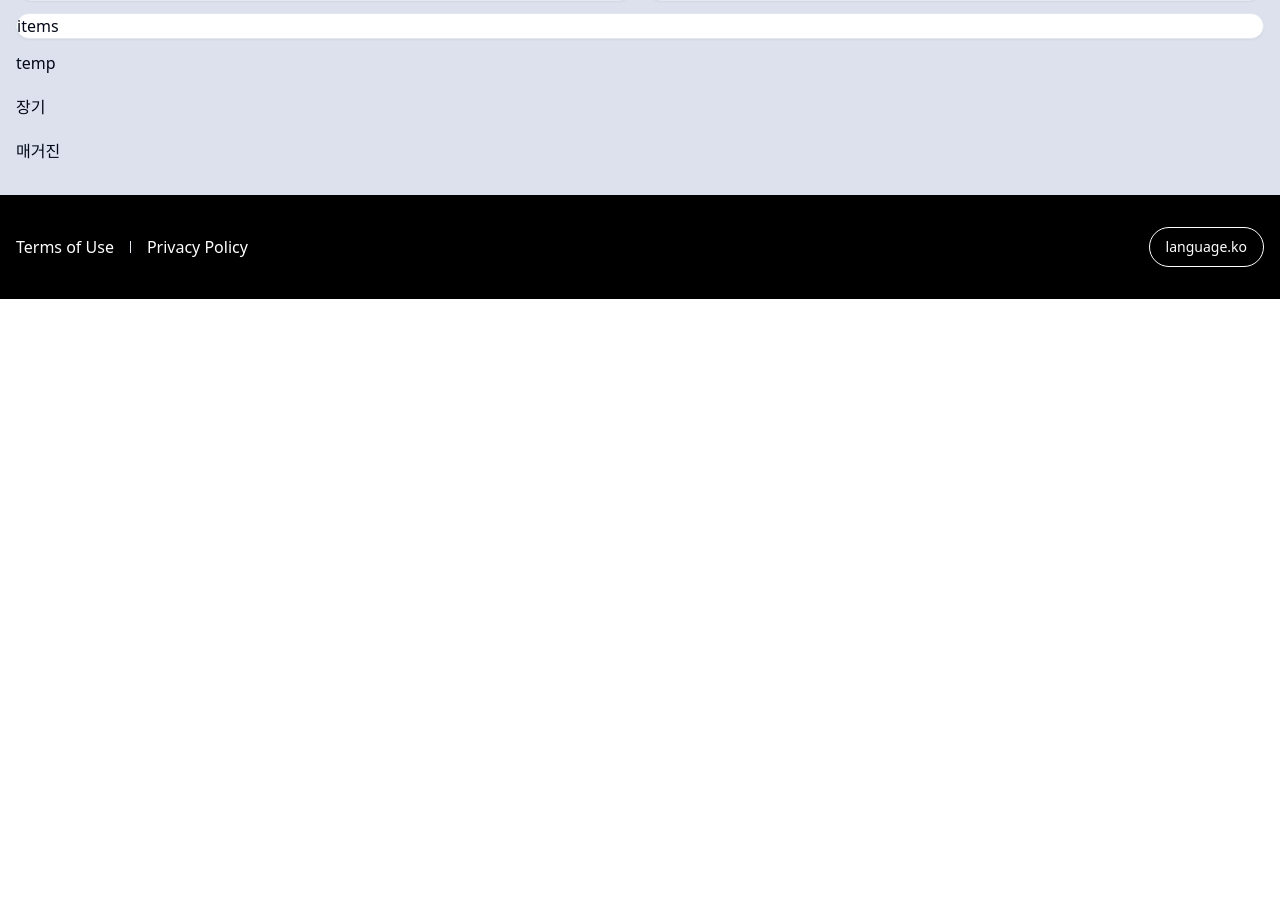
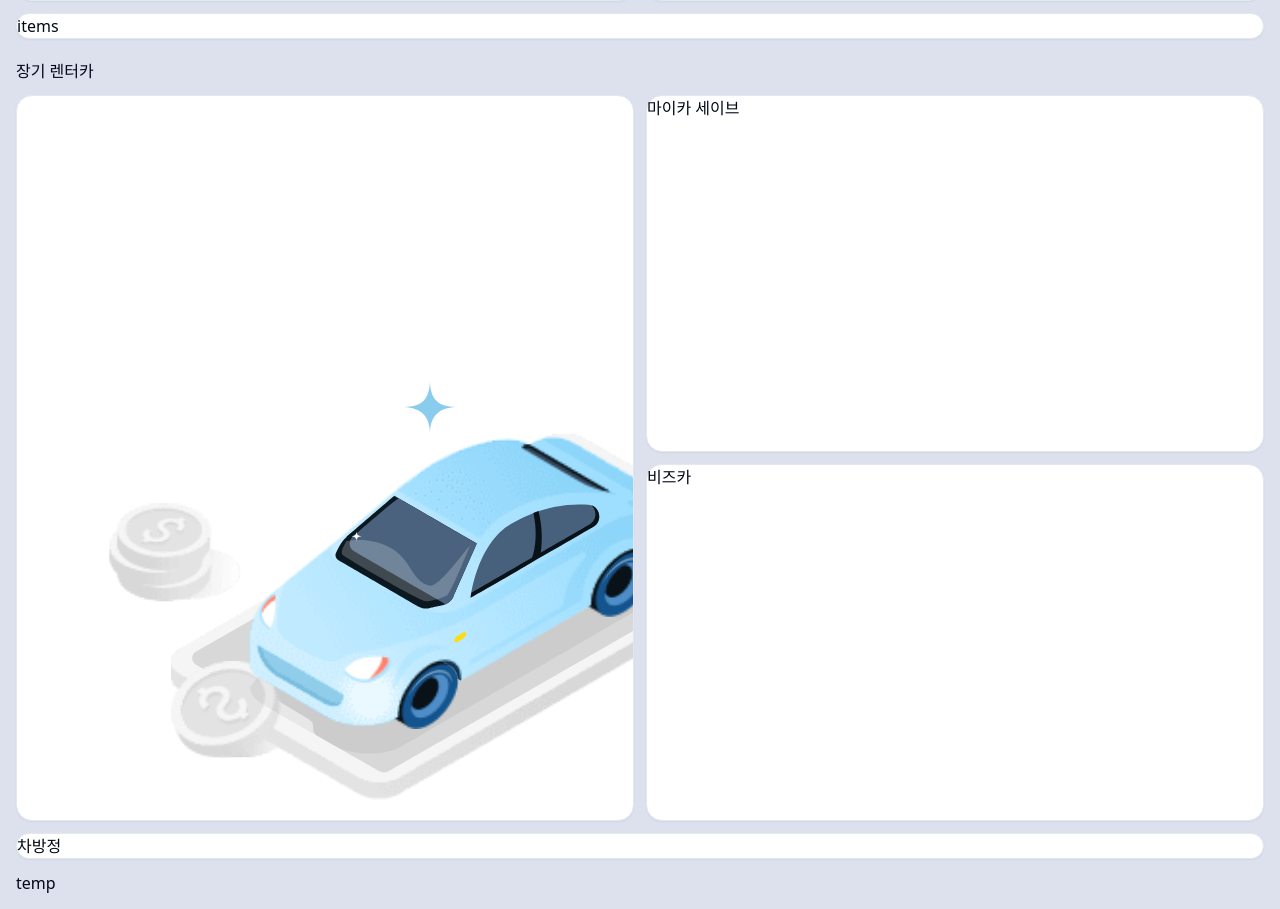
Before and after one commit to devskinshy/rentacar-front, a Next.js app: page /en in a window 1280 px wide. Shown: the part 1707-2616 px from the top of the page. Before the commit the page ends 2006 px from the top, so only its background shows below. Built offline with nearby package versions, Linux system fonts and the light colour scheme.

Commit message:
layout page settings

```diff
--- a/package.json
+++ b/package.json
@@ -16,12 +16,12 @@
 		"class-variance-authority": "^0.7.0",
 		"clsx": "^2.1.1",
 		"embla-carousel-react": "^8.2.0",
+		"lottie-react": "^2.4.0",
 		"lucide-react": "^0.435.0",
 		"next": "14.2.6",
 		"next-intl": "^3.17.6",
 		"react": "^18",
 		"react-dom": "^18",
-		"react-lottie": "^1.2.4",
 		"tailwind-merge": "^2.5.2",
 		"tailwindcss-animate": "^1.0.7"
 	},
--- a/src/components/home/HomeLongRent.jsx
+++ b/src/components/home/HomeLongRent.jsx
@@ -1,7 +1,33 @@
+'use client';
+
 import React from 'react';
+import Lottie from 'lottie-react';
+import { Card } from '@/components/ui/card';
+import longRentLottie from './lotties/longRentLottie.json';
 
 function HomeLongRent() {
-	return <section>장기</section>;
+	return (
+		<section className='space-y-3'>
+			<div>
+				<p>장기 렌터카</p>
+			</div>
+			<div className='space-y-3'>
+				<div className='flex space-x-3'>
+					<Card className='w-1/2 rounded-2xl'>
+						<Lottie animationData={longRentLottie} loop autoplay />
+					</Card>
+					<div className='flex w-1/2 flex-col space-y-3'>
+						<Card className='w-full flex-auto rounded-2xl'>마이카 세이브</Card>
+						<Card className='w-full flex-auto rounded-2xl'>비즈카</Card>
+					</div>
+				</div>
+				<div>
+					<Card className='w-full rounded-2xl'>차방정</Card>
+				</div>
+			</div>
+			<div>temp</div>
+		</section>
+	);
 }
 
 export default HomeLongRent;
--- a/src/components/home/HomeShortRent.jsx
+++ b/src/components/home/HomeShortRent.jsx
@@ -1,37 +1,12 @@
 'use client';
 
 import React from 'react';
-import Lottie from 'react-lottie';
+import Lottie from 'lottie-react';
 import { Card } from '@/components/ui/card';
 import jejuLottie from './lotties/jejuLottie.json';
 import landLottie from './lotties/landLottie.json';
-import longRentLottie from './lotties/longRentLottie.json';
 
 function HomeShortRent() {
-	const jeju = {
-		loop: true,
-		autoplay: true,
-		animationData: jejuLottie,
-		// rendererSettings: {
-		// 	preserveAspectRatio: 'xMidYMid slice',
-		// },
-	};
-	const land = {
-		loop: true,
-		autoplay: true,
-		animationData: landLottie,
-		// rendererSettings: {
-		// 	preserveAspectRatio: 'xMidYMid slice',
-		// },
-	};
-	// const long = {
-	// 	loop: true,
-	// 	autoplay: true,
-	// 	animationData: longRentLottie,
-	// 	rendererSettings: {
-	// 		preserveAspectRatio: 'xMidYMid slice',
-	// 	},
-	// };
 	return (
 		<section className='space-y-3'>
 			<div className='flex justify-between'>
@@ -41,17 +16,16 @@ function HomeShortRent() {
 			<div className='space-y-3'>
 				<div className='flex space-x-3'>
 					<Card className='w-1/2 rounded-2xl'>
-						<Lottie options={jeju} />
+						<Lottie animationData={jejuLottie} loop autoplay />
 					</Card>
 					<Card className='w-1/2 rounded-2xl'>
-						<Lottie options={land} />
+						<Lottie animationData={landLottie} loop autoplay />
 					</Card>
 				</div>
 				<div>
 					<Card className='w-full rounded-2xl'>items</Card>
 				</div>
 			</div>
-			<div>temp</div>
 		</section>
 	);
 }
```
Also changed, not shown: 1 other file (tests, documents, lock files or other folders).
